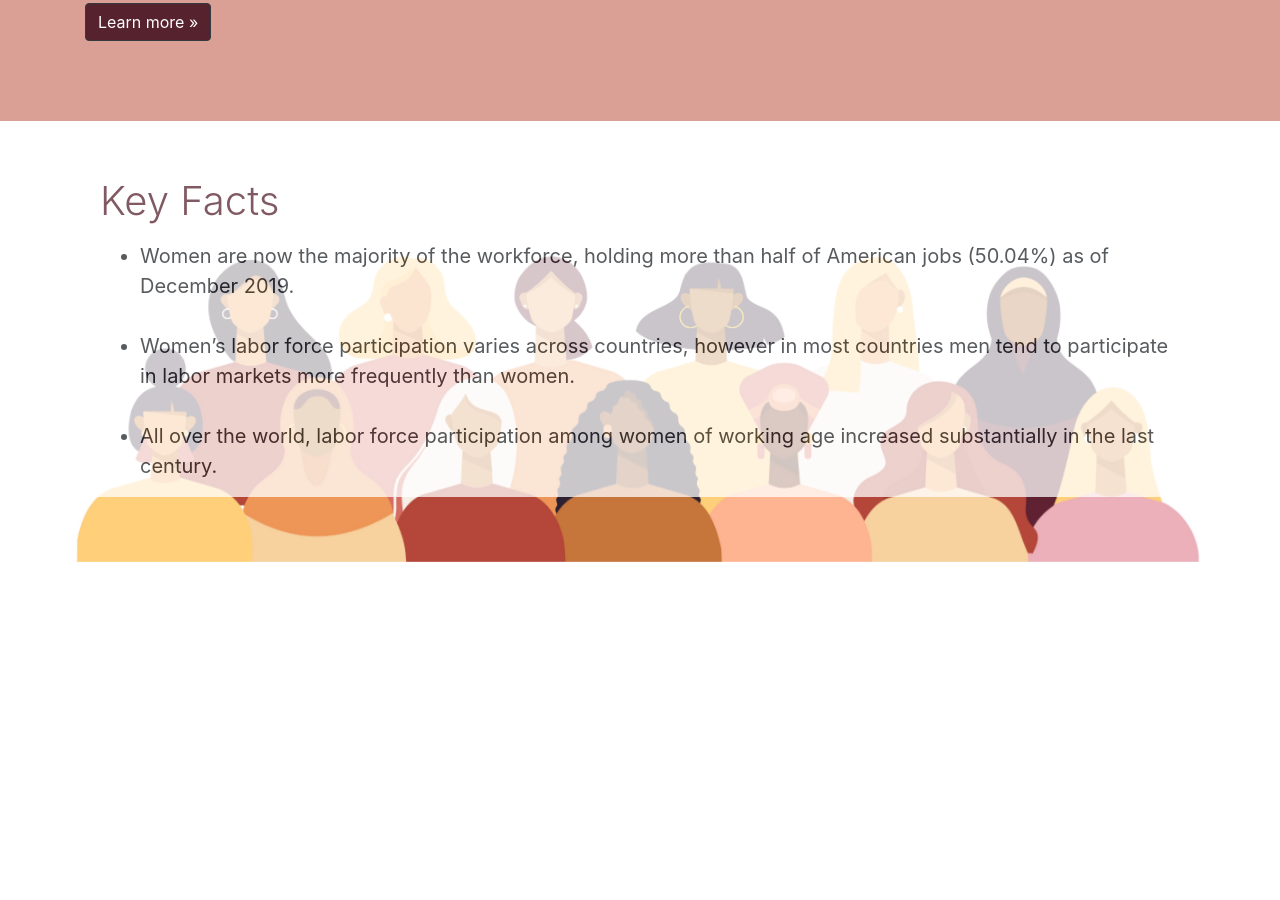
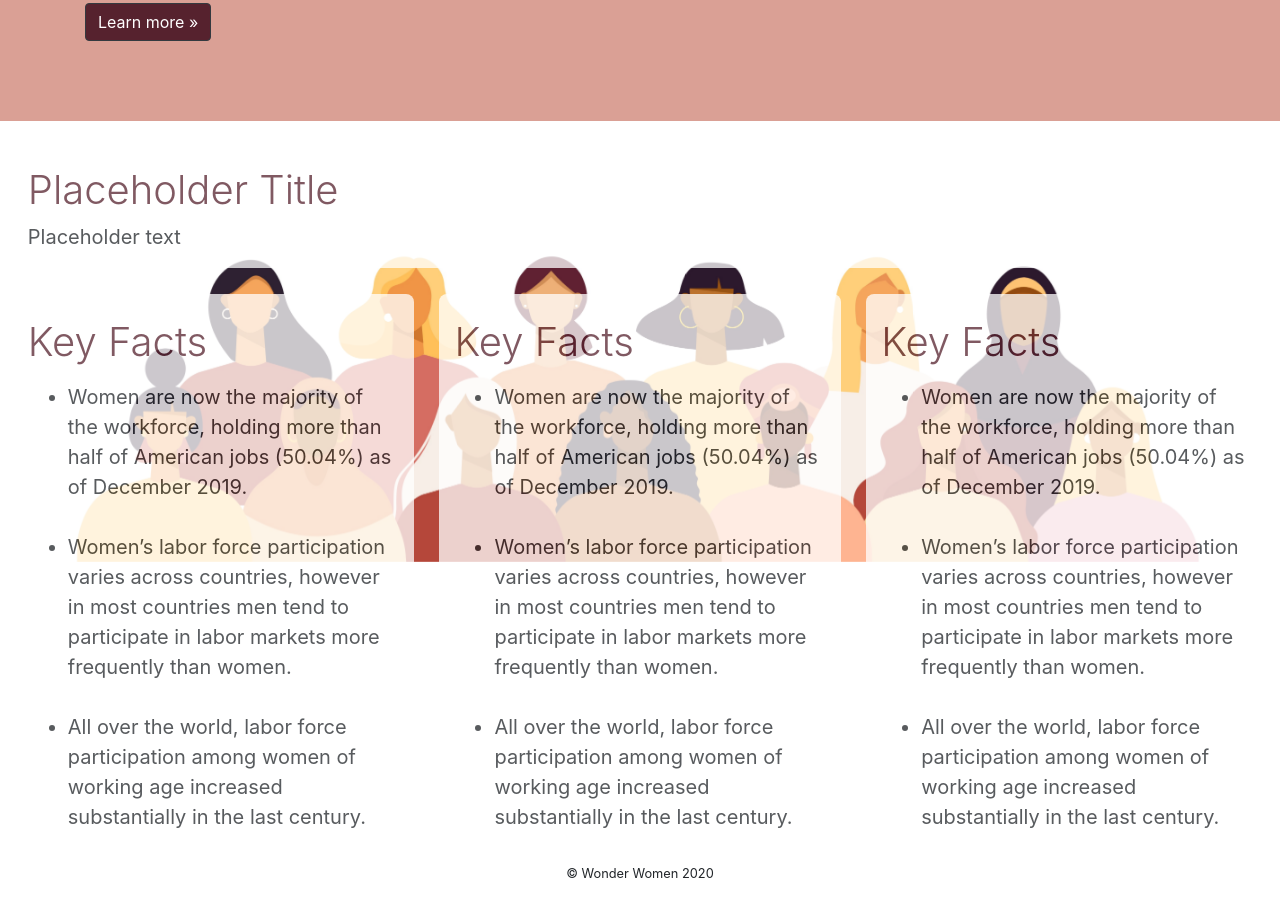
Before and after one commit to jane-b/Project-2, a plain HTML site: page index.html in a window 1280 px wide. Shown: the part 238-1138 px from the top of the page. Before the commit the page ends 800 px from the top, so only its background shows below. Drawn offline with nearby package versions, Linux system fonts and the light colour scheme.

Commit message:
Created 3 text boxes on landing page

```diff
--- a/index.html
+++ b/index.html
@@ -62,9 +62,34 @@
             <br>
             <br>
             <br>
+            <div class="container text-box">
+              <h1 class="display-5 font-weight-light">Placeholder Title</h1>
+              <p class="lead font-weight-normal">Placeholder text</p>
+            </div>
 
-            <div class="container text-box">
-              <div class="col-xs-12 col-md-12">
+                <div class="text-box col">
+                                    <br>
+                  <h1 class="display-5 font-weight-light">Key Facts</h1>
+                  <p>
+                    <ul class="lead font-weight-normal">
+                      <li>
+                        Women are now the majority of the workforce, holding more than half of American jobs (50.04%) as of December 2019.
+                      </li>
+                      <br>
+                      <li>
+                        Women’s labor force participation varies across countries, however in most countries men tend to participate in labor markets more frequently than women.
+                      </li>
+                      <br>
+                      <li>
+                        All over the world, labor force participation among women of working age increased substantially in the last century.
+                      </li>
+                    </ul>
+                  </p>
+
+              </div>
+
+              <div class="text-box col">
+
                 <br>
                 <h1 class="display-5 font-weight-light">Key Facts</h1>
                 <p>
@@ -82,23 +107,31 @@
                     </li>
                   </ul>
                 </p>
-              </div>
+
             </div>
 
-            <br>
-            <br>
-            <br>
-            <br>
-            <br>
-            <br>
-            <br>
-            <br>
-            <br>
-            <br>
-            <br>
-            <br>
+              <div class="text-box col"><br>
+                  <h1 class="display-5 font-weight-light">Key Facts</h1>
+                  <p>
+                    <ul class="lead font-weight-normal">
+                      <li>
+                        Women are now the majority of the workforce, holding more than half of American jobs (50.04%) as of December 2019.
+                      </li>
+                      <br>
+                      <li>
+                        Women’s labor force participation varies across countries, however in most countries men tend to participate in labor markets more frequently than women.
+                      </li>
+                      <br>
+                      <li>
+                        All over the world, labor force participation among women of working age increased substantially in the last century.
+                      </li>
+                    </ul>
+                  </p>
 
+              </div>
+          </div>
         </div>
+      </div>
 
         <!-- Women's background image at bottom (scaleable) -->
         <div class="fixed-bottom text-center"><img src="images/2RowsOfWomen_shutterstock_1671164629_cropped.jpg" class="img-fluid" alt="Responsive image"/></div>
@@ -111,3 +144,5 @@
 </footer>
 
 </body>
+
+</html>
--- a/style.css
+++ b/style.css
@@ -6,10 +6,11 @@ h3 {
   color: #56222E;
 }
 
-div.text-box {
+.text-box {
   background-color: white;
   opacity: 0.75;
   border-radius: 8px;
+  margin: 1%;
   z-index: 3;
 }
 
```
